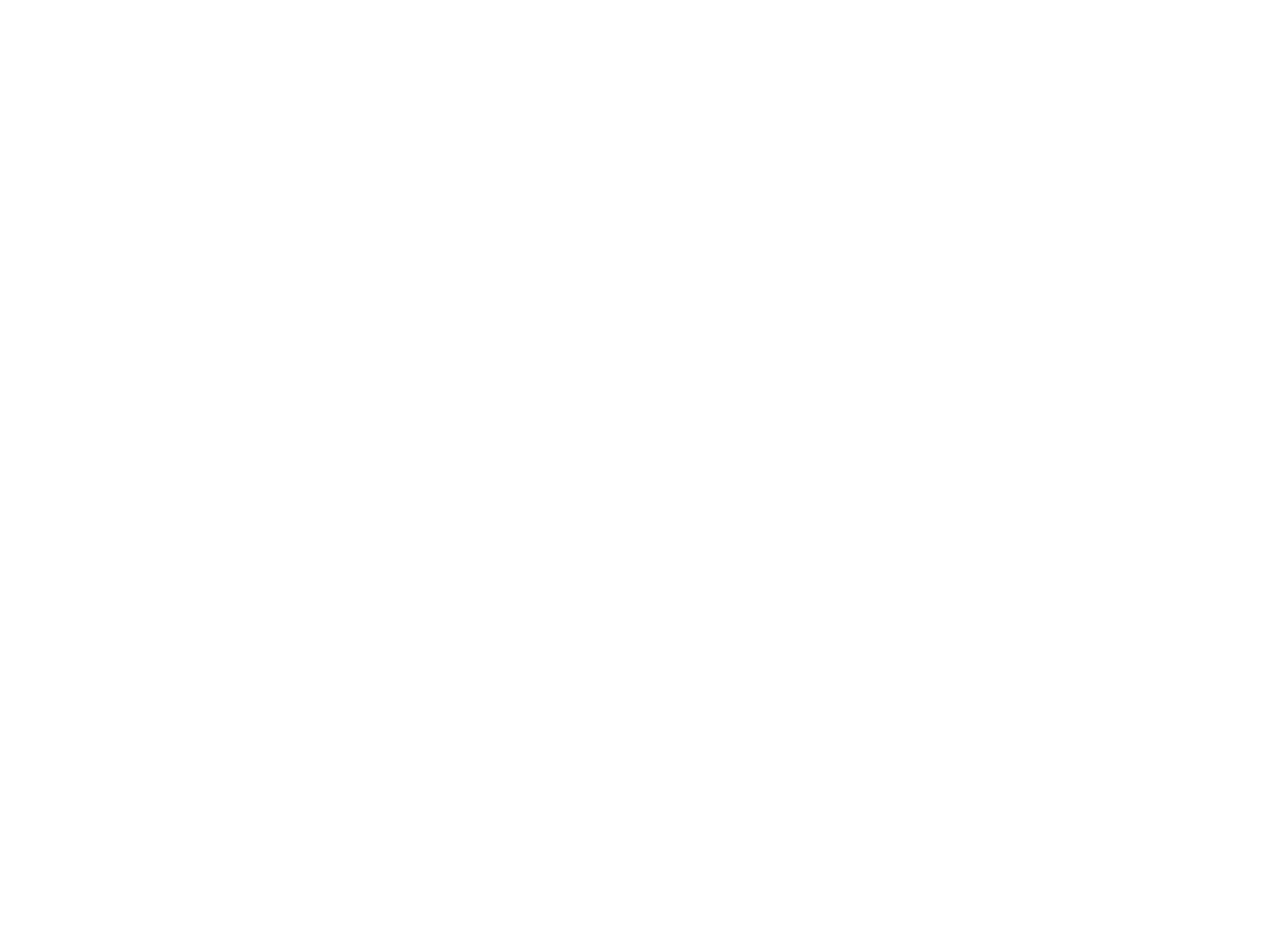
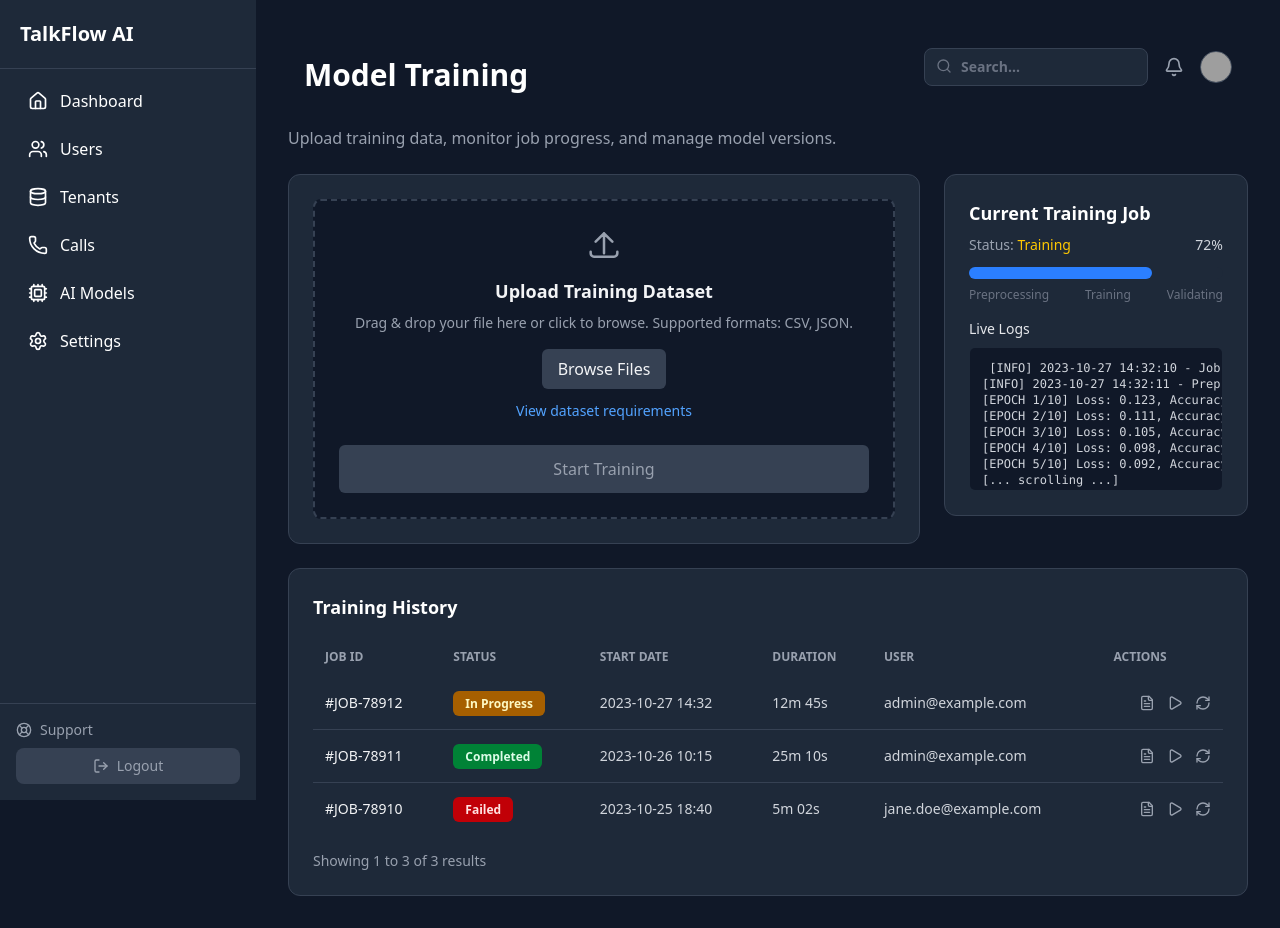
Before and after one commit to Shahzaib-arch786/Talk-Flow-AI, a React app in the folder frontend/: page /AD/modeltraining in a window 1280 px wide. Before the commit this address had no page. Before the commit the page ends 800 px from the top, so only its background shows below. Built offline with nearby package versions, Linux system fonts and the light colour scheme; grey boxes are pictures that could not be loaded; the HTML template or start-up script is replaced by a standard one.

Commit message:
Model Training Page Added

```diff
--- /dev/null
+++ b/frontend/src/Panels/Admin/components/CurrentJobCard.jsx
@@ -0,0 +1,57 @@
+import React from "react";
+
+const LiveLog = ({ children }) => (
+  <pre className="bg-gray-900 text-xs text-gray-300 rounded-md p-3 max-h-36 overflow-auto border border-gray-800">
+    {children}
+  </pre>
+);
+
+const ProgressBar = ({ value = 72 }) => (
+  <div className="w-full bg-gray-800 rounded-full h-3">
+    <div
+      className="h-3 rounded-full bg-blue-500"
+      style={{ width: `${value}%` }}
+    />
+  </div>
+);
+
+const CurrentJobCard = () => {
+  const logs = ` [INFO] 2023-10-27 14:32:10 - Job started...
+[INFO] 2023-10-27 14:32:11 - Preprocessing...
+[EPOCH 1/10] Loss: 0.123, Accuracy: 0.95
+[EPOCH 2/10] Loss: 0.111, Accuracy: 0.96
+[EPOCH 3/10] Loss: 0.105, Accuracy: 0.97
+[EPOCH 4/10] Loss: 0.098, Accuracy: 0.97
+[EPOCH 5/10] Loss: 0.092, Accuracy: 0.98
+[... scrolling ...]`;
+
+  return (
+    <div className="bg-gray-800 rounded-xl border border-gray-700 p-6 flex flex-col gap-4">
+      <div>
+        <h3 className="text-lg font-semibold text-white">Current Training Job</h3>
+        <div className="flex items-center justify-between mt-2">
+          <div className="text-sm text-gray-400">
+            Status: <span className="text-yellow-400 font-medium">Training</span>
+          </div>
+          <div className="text-sm text-gray-300">72%</div>
+        </div>
+
+        <div className="mt-3">
+          <ProgressBar value={72} />
+          <div className="flex justify-between text-xs text-gray-500 mt-2">
+            <span>Preprocessing</span>
+            <span>Training</span>
+            <span>Validating</span>
+          </div>
+        </div>
+      </div>
+
+      <div>
+        <h4 className="text-sm font-medium text-gray-200 mb-2">Live Logs</h4>
+        <LiveLog>{logs}</LiveLog>
+      </div>
+    </div>
+  );
+};
+
+export default CurrentJobCard;
--- a/frontend/src/Panels/Admin/components/Navbar.jsx
+++ b/frontend/src/Panels/Admin/components/Navbar.jsx
@@ -14,7 +14,7 @@
           <Menu className="w-6 h-6" />
         </button>
 
-        <h1 className="text-lg md:text-xl font-semibold text-white">
+        <h1 className="text-lg md:text-3xl md:-mb-4 font-bold text-white">
           {navbarName}
         </h1>
       </div>
--- /dev/null
+++ b/frontend/src/Panels/Admin/components/TrainingHistoryTable.jsx
@@ -0,0 +1,64 @@
+import React from "react";
+import { FileText, RefreshCw, Play } from "lucide-react";
+
+const StatusBadge = ({ status }) => {
+  const map = {
+    "In Progress": "bg-yellow-700 text-yellow-100",
+    Completed: "bg-green-700 text-green-100",
+    Failed: "bg-red-700 text-red-100",
+  };
+  return <span className={`px-3 py-1 rounded-md text-xs font-semibold ${map[status] || "bg-gray-700 text-gray-100"}`}>{status}</span>;
+};
+
+const TrainingHistoryTable = () => {
+  const rows = [
+    { id: "#JOB-78912", status: "In Progress", date: "2023-10-27 14:32", duration: "12m 45s", user: "admin@example.com" },
+    { id: "#JOB-78911", status: "Completed", date: "2023-10-26 10:15", duration: "25m 10s", user: "admin@example.com" },
+    { id: "#JOB-78910", status: "Failed", date: "2023-10-25 18:40", duration: "5m 02s", user: "jane.doe@example.com" },
+  ];
+
+  return (
+    <div className="bg-gray-800 rounded-xl border border-gray-700 p-6 mt-6">
+      <h3 className="text-lg font-semibold text-white mb-4">Training History</h3>
+
+      <div className="overflow-auto">
+        <table className="min-w-full text-sm table-auto">
+          <thead className="text-xs text-gray-400 uppercase">
+            <tr>
+              <th className="px-3 py-3 text-left">Job ID</th>
+              <th className="px-3 py-3 text-left">Status</th>
+              <th className="px-3 py-3 text-left">Start Date</th>
+              <th className="px-3 py-3 text-left">Duration</th>
+              <th className="px-3 py-3 text-left">User</th>
+              <th className="px-3 py-3 text-left">Actions</th>
+            </tr>
+          </thead>
+
+          <tbody className="divide-y divide-gray-700">
+            {rows.map((r) => (
+              <tr key={r.id} className="hover:bg-gray-900">
+                <td className="px-3 py-4 text-gray-100 font-medium">{r.id}</td>
+                <td className="px-3 py-4"><StatusBadge status={r.status} /></td>
+                <td className="px-3 py-4 text-gray-300 whitespace-nowrap">{r.date}</td>
+                <td className="px-3 py-4 text-gray-300">{r.duration}</td>
+                <td className="px-3 py-4 text-gray-300">{r.user}</td>
+                <td className="px-3 py-4">
+                  <div className="flex items-center gap-3 justify-end">
+                    <button className="text-gray-400 hover:text-gray-200"><FileText size={16} /></button>
+                    <button className="text-gray-400 hover:text-gray-200"><Play size={16} /></button>
+                    <button className="text-gray-400 hover:text-gray-200"><RefreshCw size={16} /></button>
+                  </div>
+                </td>
+              </tr>
+            ))}
+          </tbody>
+        </table>
+      </div>
+
+      {/* footer with pagination like text (placeholder) */}
+      <div className="mt-4 text-sm text-gray-400">Showing 1 to 3 of 3 results</div>
+    </div>
+  );
+};
+
+export default TrainingHistoryTable;
--- /dev/null
+++ b/frontend/src/Panels/Admin/components/UploadCard.jsx
@@ -0,0 +1,36 @@
+import React from "react";
+
+const UploadCard = () => {
+  return (
+    <div className="bg-gray-800 rounded-xl border border-gray-700 p-6">
+      <div className="min-h-[220px] flex flex-col bg-gray-900 rounded-lg p-6 border-2 border-dashed border-gray-700 items-center justify-center">
+        <div className="text-gray-400 mb-3">
+          <svg className="w-10 h-10 mx-auto" fill="none" viewBox="0 0 24 24" stroke="currentColor">
+            <path strokeWidth="1.5" strokeLinecap="round" strokeLinejoin="round" d="M4 16v1a2 2 0 002 2h12a2 2 0 002-2v-1M7 10l5-5m0 0l5 5m-5-5v12" />
+          </svg>
+        </div>
+
+        <h3 className="text-lg font-semibold text-gray-100">Upload Training Dataset</h3>
+        <p className="text-sm text-gray-400 text-center max-w-xl mt-2">
+          Drag &amp; drop your file here or click to browse. Supported formats: CSV, JSON.
+        </p>
+
+        <button className="mt-4 px-4 py-2 rounded-md bg-gray-700 text-gray-100 hover:bg-gray-600">
+          Browse Files
+        </button>
+
+        <a href="#" className="mt-3 text-sm text-blue-400 hover:underline">View dataset requirements</a>
+
+        <button
+          className="mt-6 w-full py-3 rounded-md bg-gray-700 text-gray-400 cursor-not-allowed"
+          title="Start Training (placeholder)"
+          disabled
+        >
+          Start Training
+        </button>
+      </div>
+    </div>
+  );
+};
+
+export default UploadCard;
--- a/frontend/src/Panels/Admin/pages/AIModelManagement.jsx
+++ b/frontend/src/Panels/Admin/pages/AIModelManagement.jsx
@@ -29,6 +29,11 @@
 
         {/* Pagination */}
         <AIModelPagination />
+
+        <div className="mt-6 flex gap-4">
+          <button className="btn btn-outline btn-primary">Go To Model Testing</button>
+          <button className="btn btn-outline btn-secondary">Upload New Model</button>
+        </div>
       </main>
     </div>
   );
--- a/frontend/src/Panels/Admin/pages/ModelTraining.jsx
+++ b/frontend/src/Panels/Admin/pages/ModelTraining.jsx
@@ -1,11 +1,51 @@
-import React from 'react'
+import React, { useState } from "react";
+import Sidebar from "../components/Sidebar";
+import Navbar from "../components/Navbar";
 
-const ModelTraining = () => {
+import UploadCard from "../components/UploadCard";
+import CurrentJobCard from "../components/CurrentJobCard";
+import TrainingHistoryTable from "../components/TrainingHistoryTable";
+
+const ModelTrainingPage = () => {
+  const [isSidebarOpen, setIsSidebarOpen] = useState(false);
+  const toggleSidebar = () => setIsSidebarOpen(!isSidebarOpen);
+
   return (
-    <div>
+    <div className="flex min-h-screen bg-gray-900 text-gray-200 overflow-hidden">
+      {/* Sidebar (desktop fixed, mobile slide-in) */}
+      <Sidebar isOpen={isSidebarOpen} toggleSidebar={toggleSidebar} />
 
+      {/* Main content */}
+      <main className="flex-1 min-h-screen lg:ml-64 p-4 sm:p-6 lg:p-8 overflow-y-auto">
+        <div className="text-center sm:text-left font-bold">
+          <Navbar toggleSidebar={toggleSidebar} navbarName="Model Training" />
+        </div>
+
+        {/* Page Heading */}
+        <div className="mt-4 sm:mt-6">
+          <p className="text-gray-400 mt-1">
+            Upload training data, monitor job progress, and manage model versions.
+          </p>
+        </div>
+
+        {/* Top Cards: Upload + Current Job */}
+        <div className="mt-6 grid grid-cols-1 lg:grid-cols-3 gap-6">
+          <div className="lg:col-span-2">
+            <UploadCard />
+          </div>
+
+          <div className="lg:col-span-1">
+            <CurrentJobCard />
+          </div>
+        </div>
+
+        {/* Training History */}
+        <div className="mt-6">
+          <TrainingHistoryTable />
+        </div>
+      </main>
     </div>
-  )
-}
+  );
+};
 
-export default ModelTraining
+export default ModelTrainingPage;
```
